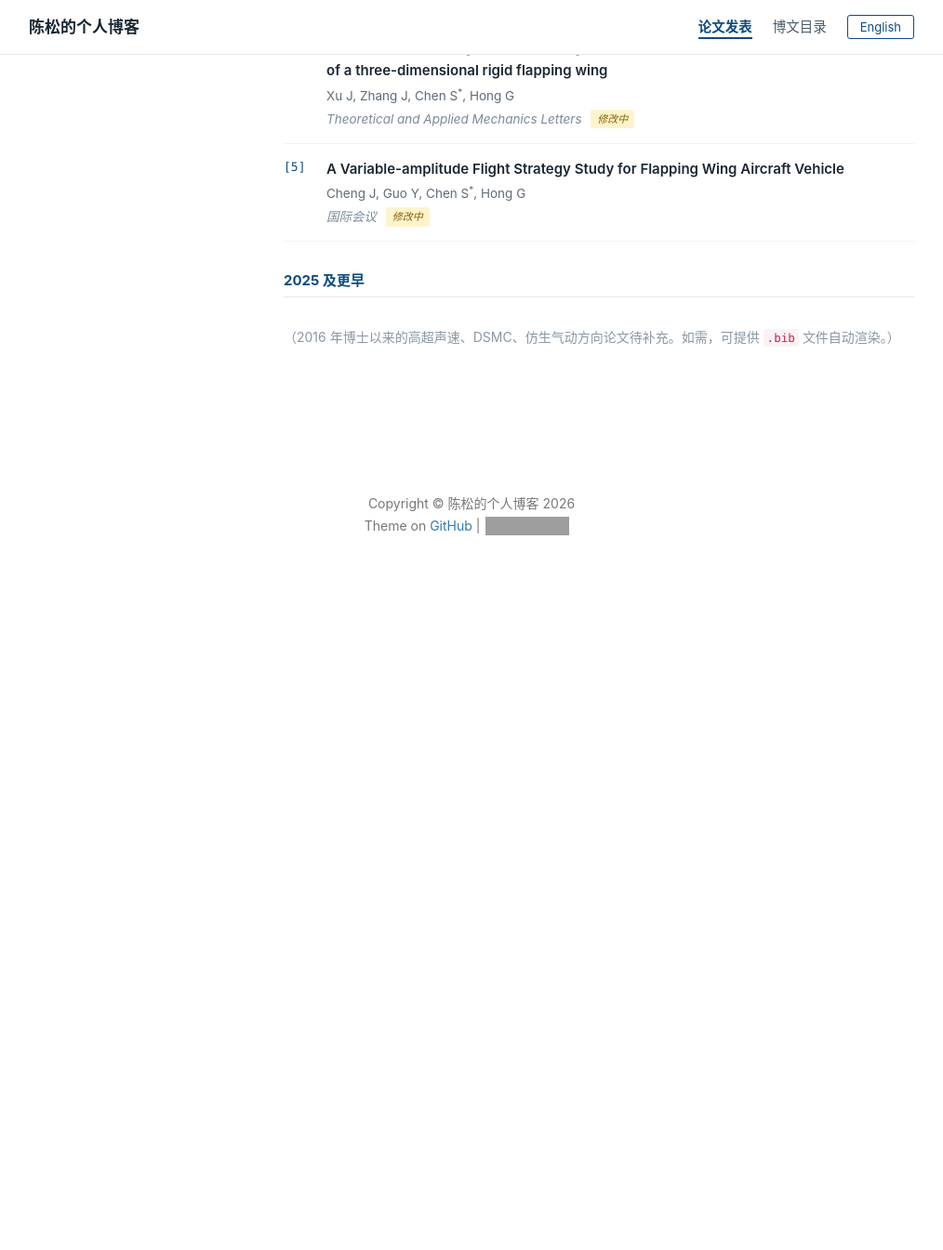
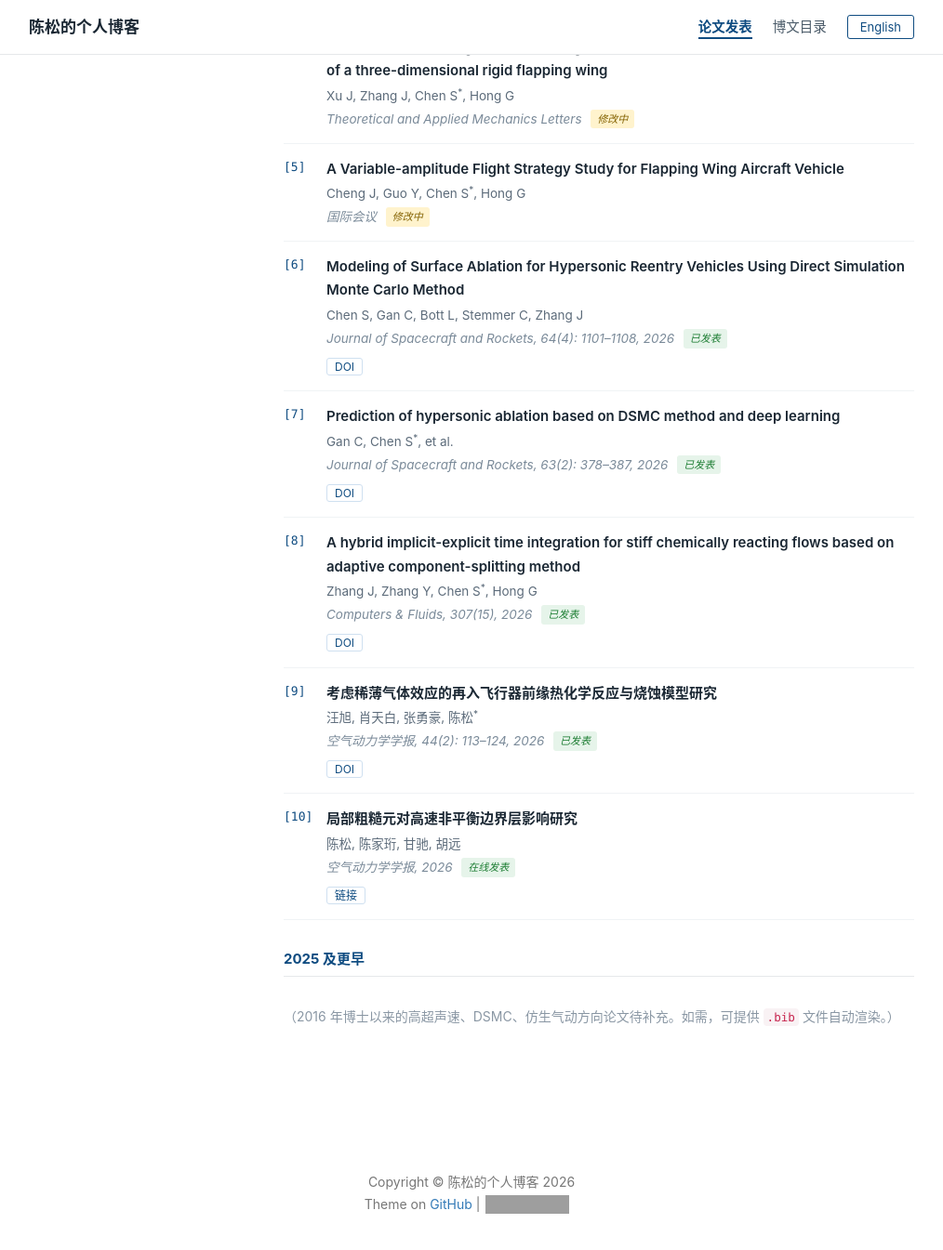
Before and after one commit to chensong212/chensong212.github.io, a Jekyll site: the page built from publications.md, in a window 1280 px wide and 1400 px high, scrolled down 624 px. Shown: the top 1345 px of the window at 93% size, without its empty margins (133-1147 px from the left). Built offline with Jekyll 4.4.1, drawn with Linux system fonts in a browser that asks for light colours; nearby versions of some CDN libraries; comment, search, counter and statistics services are not loaded; before the commit the page ends 1294 px from its top, so only the background shows below that; grey boxes are pictures that could not be loaded.

Commit message:
Add 5 hypersonic/DSMC publications to the list

```diff
--- a/css/academic.css
+++ b/css/academic.css
@@ -50,6 +50,11 @@
 .pub-tag-ok { background:#e6f4ea; color:#1e7e34; }
 .pub-tag-sub { background:#fff3cd; color:#856404; }
 
+/* Pub links */
+.academic-pub-links { margin-top:5px; }
+.academic-pub-links a { font-size:12px; color:#0f4c81; text-decoration:none; border:1px solid #cfe0f0; padding:1px 8px; border-radius:3px; margin-right:6px; }
+.academic-pub-links a:hover { background:#eef4fb; }
+
 /* Categories / 博文目录 */
 .academic-chips { margin-bottom:22px; padding-bottom:16px; border-bottom:1px solid #eef1f4; }
 .academic-chip { display:inline-block; font-size:13px; padding:4px 13px; margin:0 7px 7px 0;
--- a/publications.md
+++ b/publications.md
@@ -55,6 +55,56 @@ title: 论文发表
   </div>
 </div>
 
+<div class="academic-pub">
+  <div class="academic-pub-num">[6]</div>
+  <div>
+    <div class="academic-pub-title">Modeling of Surface Ablation for Hypersonic Reentry Vehicles Using Direct Simulation Monte Carlo Method</div>
+    <div class="academic-pub-authors">Chen S, Gan C, Bott L, Stemmer C, Zhang J</div>
+    <div class="academic-pub-venue">Journal of Spacecraft and Rockets, 64(4): 1101–1108, 2026 <span class="pub-tag pub-tag-ok">已发表</span></div>
+    <div class="academic-pub-links"><a href="https://doi.org/10.2514/1.A35994">DOI</a></div>
+  </div>
+</div>
+
+<div class="academic-pub">
+  <div class="academic-pub-num">[7]</div>
+  <div>
+    <div class="academic-pub-title">Prediction of hypersonic ablation based on DSMC method and deep learning</div>
+    <div class="academic-pub-authors">Gan C, Chen S<sup>*</sup>, et al.</div>
+    <div class="academic-pub-venue">Journal of Spacecraft and Rockets, 63(2): 378–387, 2026 <span class="pub-tag pub-tag-ok">已发表</span></div>
+    <div class="academic-pub-links"><a href="https://doi.org/10.2514/1.A36328">DOI</a></div>
+  </div>
+</div>
+
+<div class="academic-pub">
+  <div class="academic-pub-num">[8]</div>
+  <div>
+    <div class="academic-pub-title">A hybrid implicit-explicit time integration for stiff chemically reacting flows based on adaptive component-splitting method</div>
+    <div class="academic-pub-authors">Zhang J, Zhang Y, Chen S<sup>*</sup>, Hong G</div>
+    <div class="academic-pub-venue">Computers &amp; Fluids, 307(15), 2026 <span class="pub-tag pub-tag-ok">已发表</span></div>
+    <div class="academic-pub-links"><a href="https://doi.org/10.1016/j.compfluid.2026.106977">DOI</a></div>
+  </div>
+</div>
+
+<div class="academic-pub">
+  <div class="academic-pub-num">[9]</div>
+  <div>
+    <div class="academic-pub-title">考虑稀薄气体效应的再入飞行器前缘热化学反应与烧蚀模型研究</div>
+    <div class="academic-pub-authors">汪旭, 肖天白, 张勇豪, 陈松<sup>*</sup></div>
+    <div class="academic-pub-venue">空气动力学学报, 44(2): 113–124, 2026 <span class="pub-tag pub-tag-ok">已发表</span></div>
+    <div class="academic-pub-links"><a href="https://doi.org/10.7638/kqdlxxb-2024.0173">DOI</a></div>
+  </div>
+</div>
+
+<div class="academic-pub">
+  <div class="academic-pub-num">[10]</div>
+  <div>
+    <div class="academic-pub-title">局部粗糙元对高速非平衡边界层影响研究</div>
+    <div class="academic-pub-authors">陈松, 陈家珩, 甘驰, 胡远</div>
+    <div class="academic-pub-venue">空气动力学学报, 2026 <span class="pub-tag pub-tag-ok">在线发表</span></div>
+    <div class="academic-pub-links"><a href="https://link.cnki.net/urlid/51.1192.TK.20260325.2131.002">链接</a></div>
+  </div>
+</div>
+
 <div style="border-bottom:1px solid #e6e8ea;padding-bottom:4px;margin:28px 0 20px;">
   <strong style="font-size:15px;color:#0f4c81;">2025 及更早</strong>
 </div>
```
